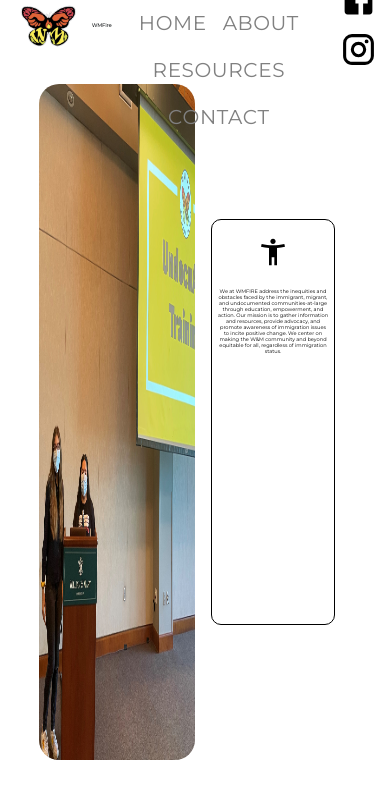
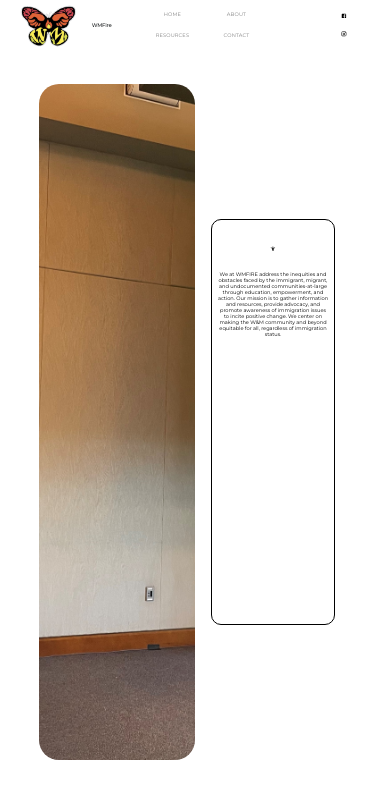
Before and after one commit to kaitlinnnn/wmfire, a Next.js app: page / in a window 390 px wide. Shown: the top 798 px of the page. Built offline with nearby package versions, Linux system fonts and the light colour scheme.

Commit message:
fixed mobile website ig

```diff
--- a/pages/index.tsx
+++ b/pages/index.tsx
@@ -27,15 +27,15 @@ export default function Home() {
                         <p className={styles.topBarTitle}>WMFire</p>
 
                         <div className={styles.infoButtons}>
-                            <Button sx={{ "&.MuiButton-text": { color: "#808080", fontSize: "20px", fontFamily: "Montserrat" } }} href="#home" >Home</Button>
-                            <Button sx={{ "&.MuiButton-text": { color: "#808080", fontSize: "20px", fontFamily: "Montserrat" } }} href="#about" >About</Button>
-                            <Button sx={{ "&.MuiButton-text": { color: "#808080", fontSize: "20px", fontFamily: "Montserrat" } }} href="#resources" >Resources</Button>
-                            <Button sx={{ "&.MuiButton-text": { color: "#808080", fontSize: "20px", fontFamily: "Montserrat" } }} href="#contact" >Contact</Button>
+                            <Button sx={{ "&.MuiButton-text": { color: "#808080", fontSize: "1.3vw", fontFamily: "Montserrat" } }} href="#home" >Home</Button>
+                            <Button sx={{ "&.MuiButton-text": { color: "#808080", fontSize: "1.3vw", fontFamily: "Montserrat" } }} href="#about" >About</Button>
+                            <Button sx={{ "&.MuiButton-text": { color: "#808080", fontSize: "1.3vw", fontFamily: "Montserrat" } }} href="#resources" >Resources</Button>
+                            <Button sx={{ "&.MuiButton-text": { color: "#808080", fontSize: "1.3vw", fontFamily: "Montserrat" } }} href="#contact" >Contact</Button>
                         </div>
 
                         <div>
-                            <Button sx={{ "&.MuiButton-text": { color: "#000000" } }} href="#contact"><FacebookIcon sx={{ fontSize: "37px" }} /></Button>
-                            <Button sx={{ "&.MuiButton-text": { color: "#000000" } }} href="#contact"><InstagramIcon sx={{ fontSize: "37px" }} /></Button>
+                            <Button sx={{ "&.MuiButton-text": { color: "#000000" } }} href="#contact"><FacebookIcon sx={{ fontSize: "1.5vw" }} /></Button>
+                            <Button sx={{ "&.MuiButton-text": { color: "#000000" } }} href="#contact"><InstagramIcon sx={{ fontSize: "1.5vw" }} /></Button>
                         </div>
 
                     </div>
@@ -47,7 +47,7 @@ export default function Home() {
 
                         <div className={styles.missionStatement}>
                             <div className={styles.smallMissionStatement}>
-                                <p><AccessibilityNewIcon sx={{ fontSize: "32px" }} /></p>
+                                <p><AccessibilityNewIcon sx={{ fontSize: "1.5vw" }} /></p>
                                 <p className={styles.statementText}>
                                     We at WMFIRE address the inequities and obstacles faced by the immigrant,
                                     migrant, and undocumented communities-at-large through education, empowerment,
--- a/styles/Home.module.css
+++ b/styles/Home.module.css
@@ -55,7 +55,6 @@
     font-family: "Montserrat";
     font-style: normal;
     font-weight: 700;
-    line-height: 30px;
     color: #353839;
 }
 
@@ -76,6 +75,7 @@
 }
 
 .image {
+    object-fit: cover;
     border-radius: 20px;
     height: 100%;
     width: 100%
```
